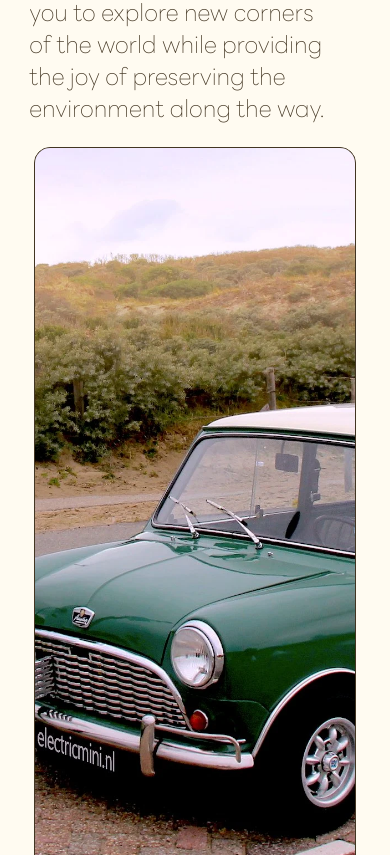
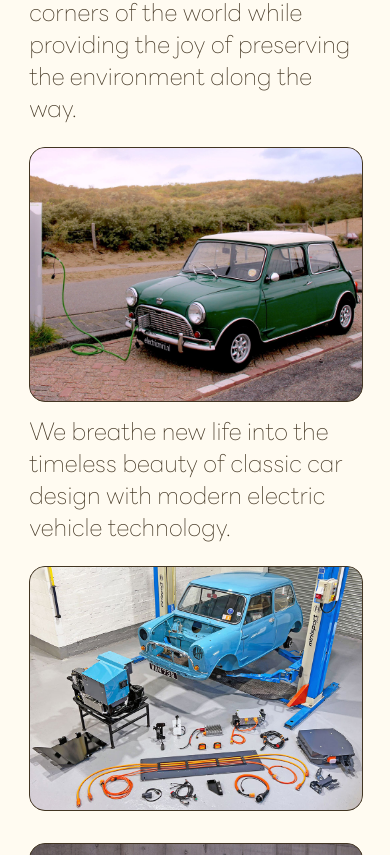
Before and after one commit to ormcamp-fe-3rd/radian, a React (Vite) app: page / in a window 390 px wide. Shown: the part 909-1764 px from the top of the page. Built offline with nearby package versions, Linux system fonts and the light colour scheme; no server answers.

Commit message:
[수정] 반응형 애니메이션 조정

```diff
--- a/src/components/IndexCardFlipSection.tsx
+++ b/src/components/IndexCardFlipSection.tsx
@@ -18,9 +18,9 @@ const IndexCardFlipSection = () => {
             <div
               key={cardId}
               className={`card-frame ${
-                (cardId === 0 && getFlipScroll > 20) ||
-                (cardId === 1 && getFlipScroll > 100) ||
-                (cardId === 2 && getFlipScroll > 200)
+                (cardId === 0 && getFlipScroll > 10) ||
+                (cardId === 1 && getFlipScroll > 80) ||
+                (cardId === 2 && getFlipScroll > 150)
                   ? 'card-flip'
                   : ''
               }`}
--- a/src/styles/Home.css
+++ b/src/styles/Home.css
@@ -154,7 +154,7 @@
 .flip-card-scroll {
   margin-top: 2rem;
   width: 100%;
-  height: 400vh;
+  height: 300vh;
 }
 
 .flip-card-scroll h1 {
@@ -241,6 +241,20 @@
     width: 85%;
   }
 
+  .image-container {
+    width: 100% !important;
+    height: 50vh;
+  }
+
+  .scrolling-section {
+    width: 100%;
+    height: 100%;
+  }
+
+  .company-vision {
+    width: 100%;
+  }
+
   .video-container {
     height: 70vh;
   }
@@ -319,6 +333,18 @@
     font-size: 3rem;
   }
 
+  .image-container {
+    width: 100% !important;
+    height: 30vh;
+  }
+
+  .scrolling-section {
+    width: 100%;
+    height: 100%;
+    object-fit: cover;
+    background-color: var(--sub-color);
+  }
+
   .company-vision {
     font-family: line-seed;
     font-weight: 300;
@@ -342,7 +368,7 @@
 
   .card-frame {
     width: 100%;
-    height: 100vh;
+    height: 70vh;
   }
 
   .flip-card-scroll {
```
